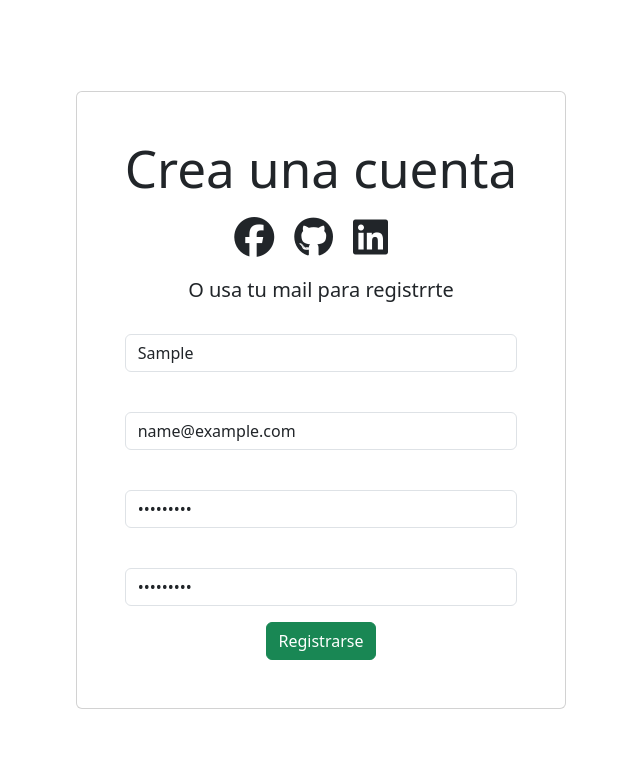
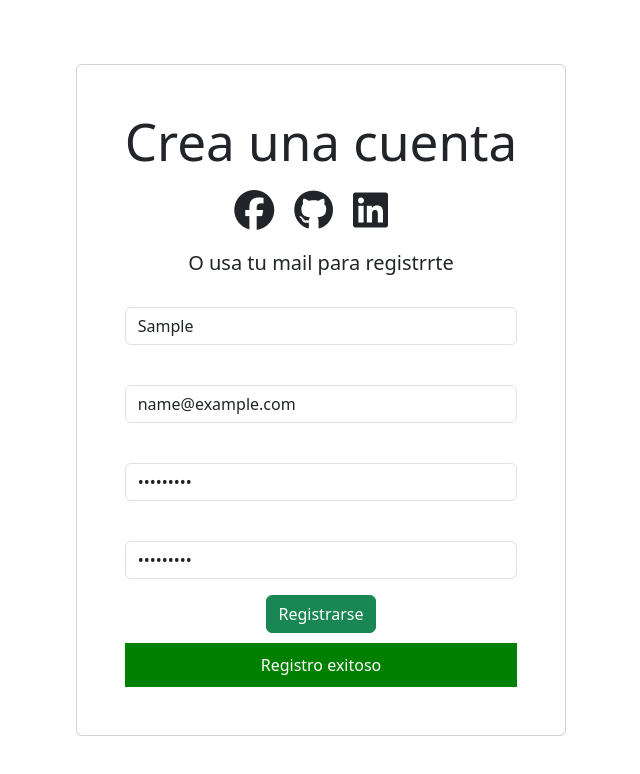
Before and after one commit to Rodrigogalo1/DesafioEstadoComponentesEventos, a React (Vite) app: page / in a window 1280 px wide. Both pictures are taken after typing "Sample", "name@example.com", "Sample123", "Sample123" into the empty fields and a click on the button "Registrarse". Shown: the top 774 px of the page, without its empty margins (319-959 px from the left). Built offline with nearby package versions, Linux system fonts and the light colour scheme.

Commit message:
actualizacion2

```diff
--- a/src/App.css
+++ b/src/App.css
@@ -63,3 +63,17 @@ h5 {
   font-size: 40px;
   margin-right: 20px;
 }
+
+.registro-exitoso {
+  background-color: green;
+  color: white;
+  padding: 10px;
+  margin-top: 10px;
+}
+
+.Alert {
+  background-color: red;
+  color: white;
+  padding: 10px;
+  margin-top: 10px;
+}
--- a/src/App.jsx
+++ b/src/App.jsx
@@ -15,10 +15,6 @@ function App() {
     <h5>O usa tu mail para registrrte</h5>
      <Form />
     <alert/>
-
-
-
-
      </div>
     </div>
     </>
--- a/src/components/Formulario.jsx
+++ b/src/components/Formulario.jsx
@@ -17,18 +17,21 @@ export const Form = () => {
         if (nombre === '' || email === '' || password === '' || confirmPassword === '') {
             setError(true);
             setAlerta('Debes completar todos los campos');
+            setRegistroExitoso(false);
             return;
         }
 
         if (!/\S+@\S+\.\S+/.test(email)) {
             setError(true);
             setAlerta('El formato del correo electrónico es incorrecto');
+            setRegistroExitoso(false);
             return;
         }
 
         if (password !== confirmPassword) {
             setError(true);
             setAlerta('Las contraseñas no coinciden');
+            setRegistroExitoso(false);
             return;
         }
 
@@ -85,7 +88,8 @@ export const Form = () => {
                 />
             </div>
             <button type="submit" className="btn btn-success">Registrarse</button>
-            {error && <Alert mensaje={alerta} />}
+            {error && <Alert mensaje={alerta} className="Alert" />}
+            {registroExitoso && <div className="registro-exitoso">Registro exitoso</div>}
         </form>
     );
 };
--- a/src/components/Registro.jsx
+++ b/src/components/Registro.jsx
@@ -3,8 +3,6 @@ import { Button } from './SocialButton';
 
 export const Registro = () => {
     return (
-
             <Button />
-
     )
 }
```
